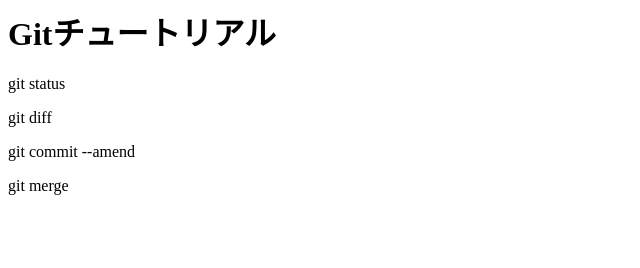
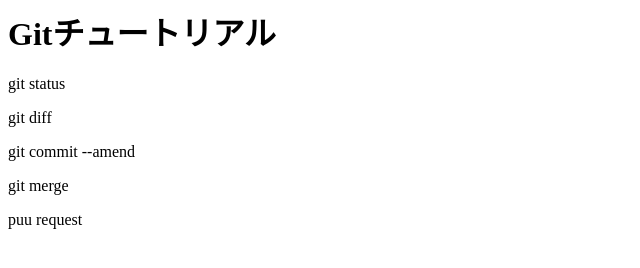
Before and after one commit to N25443/git_tutorial, a plain HTML site: page index.html in a window 1280 px wide. Shown: the full height of the page, 0-640 px from the left. Drawn offline with Linux system fonts and the light colour scheme.

Commit message:
pull requestを追記

```diff
--- a/index.html
+++ b/index.html
@@ -3,3 +3,4 @@
 <p>git diff</p>
 <p>git commit --amend</p>
 <p>git merge</p>
+<p>puu request</p>
```
